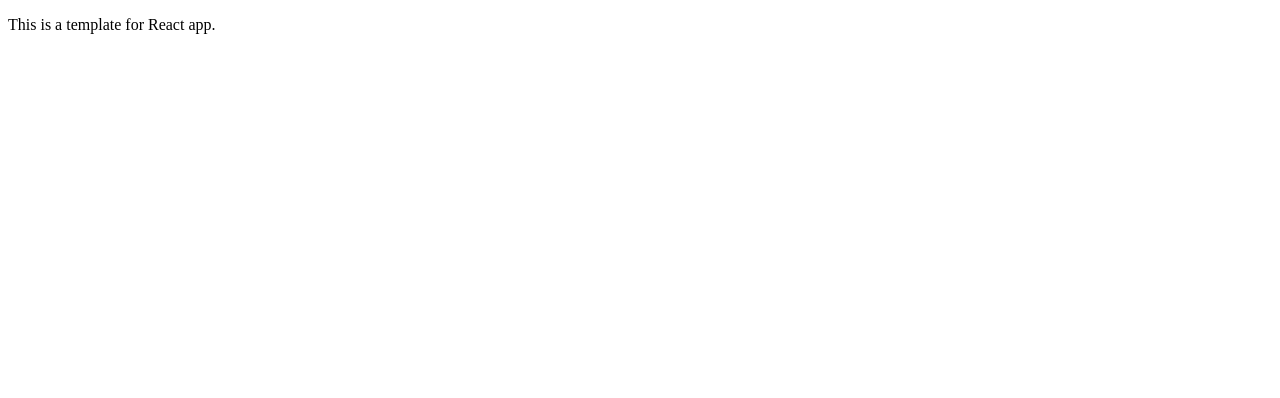
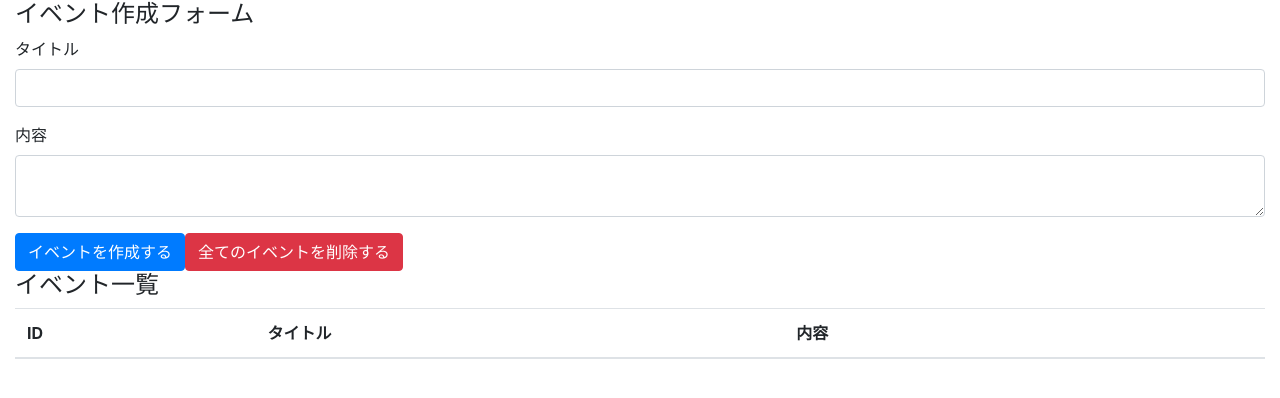
Before and after one commit to maemae9312/react-hooks-101, a React (Create React App) app: page / in a window 1280 px wide. Shown: the top 398 px of the page. Built offline with nearby package versions, Linux system fonts and the light colour scheme.

Commit message:
create event form and event table with bootstrap

```diff
--- a/package.json
+++ b/package.json
@@ -3,6 +3,7 @@
   "version": "0.1.0",
   "private": true,
   "dependencies": {
+    "bootstrap": "4.3.1",
     "react": "^17.0.1",
     "react-dom": "^17.0.1",
     "react-scripts": "3.0.1"
--- a/src/App.js
+++ /dev/null
@@ -1,11 +0,0 @@
-import React from 'react'
-
-
-export default function App () {
-
-  return (
-    <div>
-      <p>This is a template for React app.</p>
-    </div>
-  )
-}
--- /dev/null
+++ b/src/components/App.js
@@ -0,0 +1,39 @@
+import React from 'react'
+import 'bootstrap/dist/css/bootstrap.min.css'
+
+export default function App () {
+
+  return (
+    <div className="container-fluid">
+      <h4>イベント作成フォーム</h4>
+      <form>
+        <div className="form-group">
+          <label htmlFor="formEventTitle">タイトル</label>
+          <input className="form-control" id="formEventTitle" />
+        </div>
+
+        <div className="form-group">
+          <label htmlFor="formEventBody">内容</label>
+          <textarea className="form-control" id="formEventBody" />
+        </div>
+
+        <button className="btn btn-primary">イベントを作成する</button>
+        <button className="btn btn-danger">全てのイベントを削除する</button>
+
+        <h4>イベント一覧</h4>
+        <table className="table table-hover">
+          <thead>
+            <tr>
+              <th>ID</th>
+              <th>タイトル</th>
+              <th>内容</th>
+              <th></th>
+            </tr>
+          </thead>
+          <tbody>
+          </tbody>
+        </table>
+      </form>
+    </div>
+  )
+}
--- a/src/index.js
+++ b/src/index.js
@@ -1,6 +1,6 @@
 import React from 'react'
 import ReactDOM from 'react-dom'
-import App from './App'
+import App from './components/App'
 
 
 ReactDOM.render(<App />, document.getElementById('root'))
```
Also changed, not shown: 1 other file (tests, documents, lock files or other folders).
